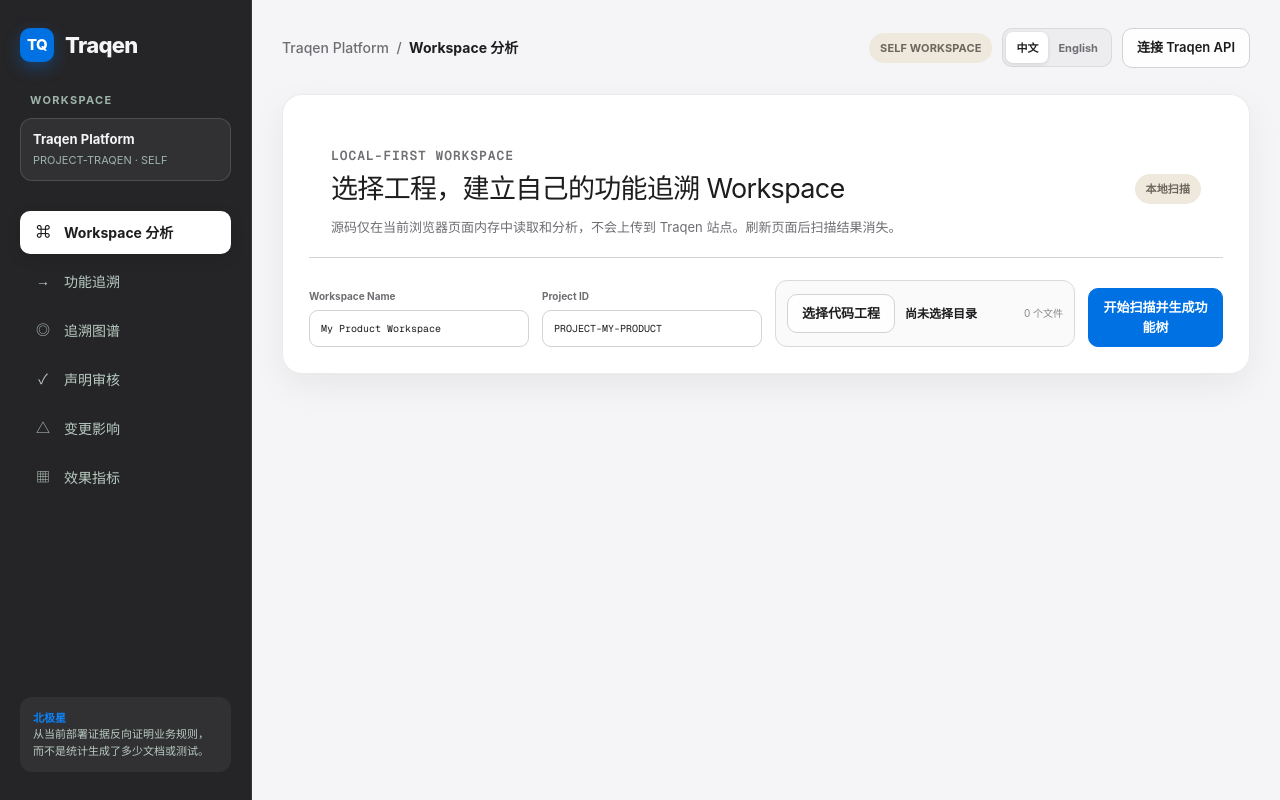
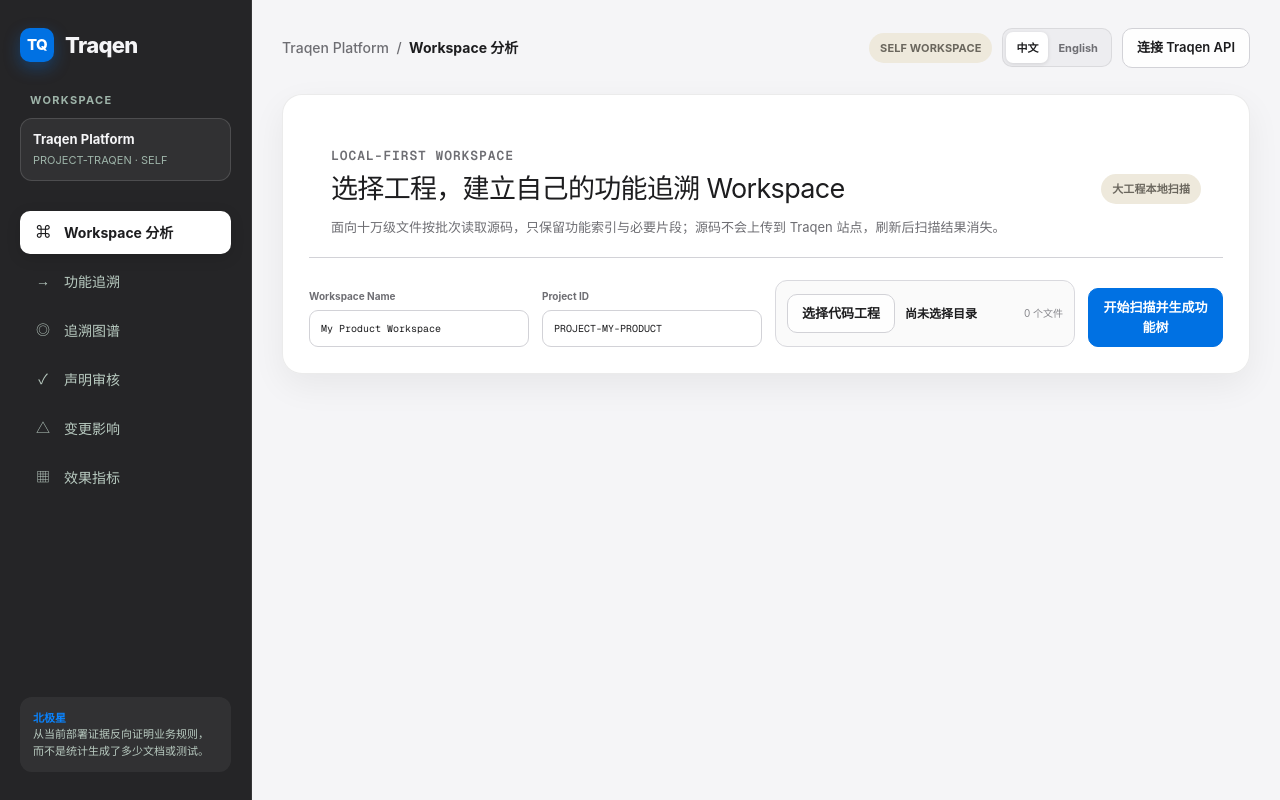
Before and after one commit to qianfengXY/Traqen, a Next.js app in the folder web/: page / in a window 1280 px wide. Built offline with nearby package versions, Linux system fonts and the light colour scheme.

Commit message:
fix(web): stream large workspace scans

```diff
--- a/web/app/local-workspace-analysis.ts
+++ b/web/app/local-workspace-analysis.ts
@@ -51,9 +51,7 @@
 const ignoredSegments = new Set([".git", "node_modules", "dist", "build", ".next", ".vinext", "coverage", "vendor"]);
 const sourceExtensions = new Set(["js", "mjs", "cjs", "jsx", "ts", "tsx", "py", "java", "go", "cs", "rs", "vue"]);
 const configurationExtensions = new Set(["json", "yaml", "yml", "properties", "env"]);
-const maxFiles = 2_000;
 const maxFileBytes = 768 * 1024;
-const maxTotalBytes = 16 * 1024 * 1024;
 
 function extension(path: string) {
   const name = path.split("/").at(-1) ?? path;
@@ -221,7 +219,7 @@
   }
 }
 
-function relatedConfigurations(feature: { sourcePath: string }, files: LocalWorkspaceInputFile[]) {
+function configurationClues(files: LocalWorkspaceInputFile[]) {
   return files
     .filter((file) => configurationExtensions.has(extension(file.path)) && !file.path.endsWith("package-lock.json"))
     .slice(0, 12)
@@ -235,14 +233,28 @@
   }).join("\n");
 }
 
-function relatedTests(feature: { sourcePath: string; name: string }, files: LocalWorkspaceInputFile[]) {
-  const sourceName = feature.sourcePath.split("/").at(-1)?.replace(/\.[^.]+$/, "") ?? "";
-  const symbol = feature.name.replace(/^\w+\s+\//, "").split(" ").at(-1) ?? feature.name;
-  return files
-    .filter((file) => /(^|\/)(test|tests|__tests__|spec)(\/|\.)|\.(test|spec)\.[^.]+$/i.test(file.path))
-    .filter((file) => file.content.includes(sourceName) || file.content.includes(symbol) || file.path.includes(sourceName))
-    .slice(0, 20)
-    .map((file) => ({ path: file.path, title: file.path.split("/").at(-1) ?? file.path, code: file.content.slice(0, 4_000) }));
+type RelatedTest = { path: string; title: string; code: string };
+
+function isTestFile(path: string) {
+  return /(^|\/)(test|tests|__tests__|spec)(\/|\.)|\.(test|spec)\.[^.]+$/i.test(path);
+}
+
+function indexTest(testIndex: Map<string, RelatedTest[]>, file: LocalWorkspaceInputFile) {
+  const test = { path: file.path, title: file.path.split("/").at(-1) ?? file.path, code: file.content.slice(0, 4_000) };
+  const identifiers = file.content.match(/[A-Za-z_$][\w$-]{2,}/g) ?? [];
+  const keys = new Set([file.path.split("/").at(-1)?.replace(/\.[^.]+$/, "").toLowerCase() ?? "", ...identifiers.slice(0, 300).map((item) => item.toLowerCase())]);
+  for (const key of keys) {
+    if (!key) continue;
+    const records = testIndex.get(key) ?? [];
+    if (records.length < 20 && !records.some((record) => record.path === test.path)) records.push(test);
+    testIndex.set(key, records);
+  }
+}
+
+function indexedTests(feature: { sourcePath: string; name: string }, testIndex: Map<string, RelatedTest[]>) {
+  const sourceName = feature.sourcePath.split("/").at(-1)?.replace(/\.[^.]+$/, "").toLowerCase() ?? "";
+  const keys = new Set([sourceName, ...feature.name.toLowerCase().split(/[^a-z0-9_$-]+/).filter((item) => item.length > 2)]);
+  return [...new Map([...keys].flatMap((key) => testIndex.get(key) ?? []).map((test) => [test.path, test])).values()].slice(0, 20);
 }
 
 function buildTree(workspaceName: string, projectId: string, features: LocalFeatureCandidate[]): LocalFeatureTreeNode {
@@ -278,30 +290,50 @@
   files: LocalWorkspaceInputFile[];
   now?: Date;
 }): LocalWorkspaceAnalysis {
+  const accumulator = createLocalWorkspaceAnalysisAccumulator({ workspaceName: input.workspaceName, projectId: input.projectId, now: input.now });
+  accumulator.addFiles(input.files);
+  return accumulator.finish();
+}
+
+export function createLocalWorkspaceAnalysisAccumulator(input: { workspaceName: string; projectId: string; now?: Date }) {
   const workspaceName = input.workspaceName.trim();
   const projectId = input.projectId.trim();
   if (!workspaceName) throw new TypeError("Workspace name is required");
   if (!projectId) throw new TypeError("Project ID is required");
-  if (input.files.length === 0) throw new TypeError("Select a source directory first");
-  const supported = input.files.filter(eligible);
-  if (supported.length > maxFiles) throw new RangeError(`The selected directory exceeds the ${maxFiles}-file scan limit`);
-  const files = supported.filter((file) => file.size <= maxFileBytes);
-  const totalBytes = files.reduce((total, file) => total + file.size, 0);
-  if (totalBytes > maxTotalBytes) throw new RangeError("The selected directory exceeds the 16 MB in-memory scan limit");
-  const rawCandidates = files.flatMap((file) => {
+  const rawCandidates = new Map<string, Omit<LocalFeatureCandidate, "configurations" | "tests" | "dimensions" | "gaps">>();
+  const configurationFiles: LocalWorkspaceInputFile[] = [];
+  const testIndex = new Map<string, RelatedTest[]>();
+  let fileCount = 0;
+  let supportedFileCount = 0;
+  let skippedFileCount = 0;
+  return {
+    addFiles(files: LocalWorkspaceInputFile[]) {
+      fileCount += files.length;
+      for (const file of files) {
+        if (!eligible(file) || file.size > maxFileBytes) {
+          skippedFileCount += 1;
+          continue;
+        }
+        supportedFileCount += 1;
         const type = extension(file.path);
-    return [
+        const discovered = [
           ...(sourceExtensions.has(type) ? discoverSourceCandidates(file) : []),
           ...discoverOpenApiCandidates(file),
           ...discoverCommands(file),
         ];
-  });
-  const unique = [...new Map(rawCandidates.map((candidate) => [candidate.id, candidate])).values()];
-  const features: LocalFeatureCandidate[] = unique.map((feature) => {
-    const tests = relatedTests(feature, files);
+        for (const feature of discovered) rawCandidates.set(feature.id, feature);
+        if (configurationFiles.length < 12 && configurationExtensions.has(type) && !file.path.endsWith("package-lock.json")) configurationFiles.push(file);
+        if (isTestFile(file.path)) indexTest(testIndex, file);
+      }
+    },
+    finish(): LocalWorkspaceAnalysis {
+      if (fileCount === 0) throw new TypeError("Select a source directory first");
+      const configurations = configurationClues(configurationFiles);
+      const features: LocalFeatureCandidate[] = [...rawCandidates.values()].map((feature) => {
+        const tests = indexedTests(feature, testIndex);
         return {
           ...feature,
-      configurations: relatedConfigurations(feature, files),
+          configurations,
           tests,
           dimensions: { authority: "PENDING", conformance: "PARTIAL", verification: "NOT_RUN", freshness: "UNKNOWN", conflict: "NONE" },
           gaps: [
@@ -316,10 +348,12 @@
         workspaceName,
         projectId,
         scannedAt: (input.now ?? new Date()).toISOString(),
-    fileCount: input.files.length,
-    supportedFileCount: files.length,
-    skippedFileCount: input.files.length - files.length,
+        fileCount,
+        supportedFileCount,
+        skippedFileCount,
         features,
         tree: buildTree(workspaceName, projectId, features),
       };
+    },
+  };
 }
--- a/web/app/traqen-product.tsx
+++ b/web/app/traqen-product.tsx
@@ -4,7 +4,7 @@
 import { createContext, useCallback, useContext, useEffect, useMemo, useRef, useState, type ChangeEvent } from "react";
 
 import { changedTraqenArtifacts, currentTraqenArtifacts, type DesignDocument, type EnvironmentConfiguration, type FeatureDescriptionDocument, type HumanConfirmation, type ScenarioTestResult, type TestCaseDefinition, type TestDesign, type TraceDetailArtifacts } from "./trace-detail-model";
-import { analyzeLocalWorkspace, type LocalFeatureCandidate, type LocalFeatureTreeNode, type LocalWorkspaceAnalysis, type LocalWorkspaceInputFile } from "./local-workspace-analysis";
+import { createLocalWorkspaceAnalysisAccumulator, type LocalFeatureCandidate, type LocalFeatureTreeNode, type LocalWorkspaceAnalysis, type LocalWorkspaceInputFile } from "./local-workspace-analysis";
 
 type View = "workspace" | "trace" | "graph" | "review" | "impact" | "metrics";
 type NodeStatus = "ACTIVE" | "STALE" | "PENDING";
@@ -1360,7 +1360,7 @@
 
 function FeatureTreeBranch({ node, selectedFeatureId, onSelect }: { node: LocalFeatureTreeNode; selectedFeatureId: string; onSelect: (featureId: string) => void }) {
   const { term } = useI18n();
-  const [open, setOpen] = useState(node.kind !== "FEATURE");
+  const [open, setOpen] = useState(node.kind === "WORKSPACE");
   const hasChildren = node.children.length > 0;
   if (node.kind === "FEATURE") {
     return (
@@ -1458,21 +1458,24 @@
     try {
       const textExtensions = /\.(?:[cm]?[jt]sx?|py|java|go|cs|rs|vue|json|md|ya?ml|sql|properties|env)$/i;
       const ignored = /(^|\/)(?:\.git|node_modules|dist|build|\.next|\.vinext|coverage|vendor)(\/|$)/;
-      const eligibleFiles = selectedFiles.filter((file) => {
-        const path = file.webkitRelativePath || file.name;
-        const name = path.split("/").at(-1)?.toLowerCase() ?? "";
-        const actualEnvironmentFile = /^\.env(?:\.[^.]+)?$/.test(name) && !/\.(?:example|sample|template)$/.test(name);
-        return !actualEnvironmentFile && !ignored.test(path) && textExtensions.test(path);
-      });
-      if (eligibleFiles.length > 2_000) throw new RangeError(t("所选工程超过 2,000 个受支持文件的本地扫描上限。", "The selected project exceeds the 2,000 supported-file local scan limit."));
-      const totalBytes = eligibleFiles.filter((file) => file.size <= 768 * 1024).reduce((sum, file) => sum + file.size, 0);
-      if (totalBytes > 16 * 1024 * 1024) throw new RangeError(t("所选工程超过 16 MB 的内存扫描上限；请先缩小扫描范围。", "The selected project exceeds the 16 MB in-memory scan limit. Reduce the scan scope first."));
-      const files: LocalWorkspaceInputFile[] = await Promise.all(eligibleFiles.map(async (file) => {
-        const path = file.webkitRelativePath || file.name;
-        const readable = file.size <= 768 * 1024;
-        return { path: path.split("/").slice(1).join("/") || path, size: file.size, content: readable ? await file.text() : "" };
-      }));
-      const result = analyzeLocalWorkspace({ workspaceName, projectId, files });
+      const accumulator = createLocalWorkspaceAnalysisAccumulator({ workspaceName, projectId });
+      const batchSize = 120;
+      for (let offset = 0; offset < selectedFiles.length; offset += batchSize) {
+        const batch = selectedFiles.slice(offset, offset + batchSize);
+        const files: LocalWorkspaceInputFile[] = await Promise.all(batch.map(async (file) => {
+          const path = file.webkitRelativePath || file.name;
+          const name = path.split("/").at(-1)?.toLowerCase() ?? "";
+          const actualEnvironmentFile = /^\.env(?:\.[^.]+)?$/.test(name) && !/\.(?:example|sample|template)$/.test(name);
+          const supportedText = textExtensions.test(path) || /^\.env\.(?:example|sample|template)$/.test(name);
+          const readable = !actualEnvironmentFile && !ignored.test(path) && supportedText && file.size <= 768 * 1024;
+          return { path: path.split("/").slice(1).join("/") || path, size: file.size, content: readable ? await file.text() : "" };
+        }));
+        accumulator.addFiles(files);
+        const completed = Math.min(offset + batch.length, selectedFiles.length);
+        setMessage(t(`正在分批扫描 ${completed.toLocaleString()} / ${selectedFiles.length.toLocaleString()} 个工程文件…`, `Scanning ${completed.toLocaleString()} / ${selectedFiles.length.toLocaleString()} project files in batches…`));
+        await new Promise<void>((resolve) => setTimeout(resolve, 0));
+      }
+      const result = accumulator.finish();
       setAnalysis(result);
       setSelectedFeatureId(result.features[0]?.id ?? "");
       setSelectedBlock("description");
@@ -1488,7 +1491,7 @@
   return (
     <>
       <section className="panel workspace-onboarding">
-        <div className="panel-head"><div><p className="eyebrow">Local-first workspace</p><h1>{t("选择工程，建立自己的功能追溯 Workspace", "Select a project and build your own feature-traceability Workspace")}</h1><p>{t("源码仅在当前浏览器页面内存中读取和分析，不会上传到 Traqen 站点。刷新页面后扫描结果消失。", "Source is read and analyzed only in this browser tab's memory and is never uploaded to the Traqen site. Scan results disappear after refresh.")}</p></div><span className="mode-badge">{t("本地扫描", "LOCAL SCAN")}</span></div>
+        <div className="panel-head"><div><p className="eyebrow">Local-first workspace</p><h1>{t("选择工程，建立自己的功能追溯 Workspace", "Select a project and build your own feature-traceability Workspace")}</h1><p>{t("面向十万级文件按批次读取源码，只保留功能索引与必要片段；源码不会上传到 Traqen 站点，刷新后扫描结果消失。", "Source trees with 100,000-scale file counts are read in batches, retaining only the feature index and necessary excerpts. Source is never uploaded to Traqen and results disappear after refresh.")}</p></div><span className="mode-badge">{t("大工程本地扫描", "LARGE LOCAL SCAN")}</span></div>
         <div className="workspace-setup-grid">
           <div className="field"><label htmlFor="workspace-name">Workspace Name</label><input id="workspace-name" value={workspaceName} onChange={(event) => setWorkspaceName(event.target.value)} /></div>
           <div className="field"><label htmlFor="workspace-project-id">Project ID</label><input id="workspace-project-id" value={projectId} onChange={(event) => setProjectId(event.target.value)} /></div>
```
Also changed, not shown: 4 other files (tests, documents, lock files or other folders). Lines whose indentation alone changed are shown as unchanged.
